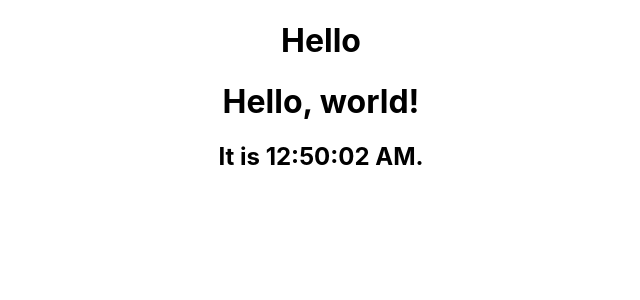
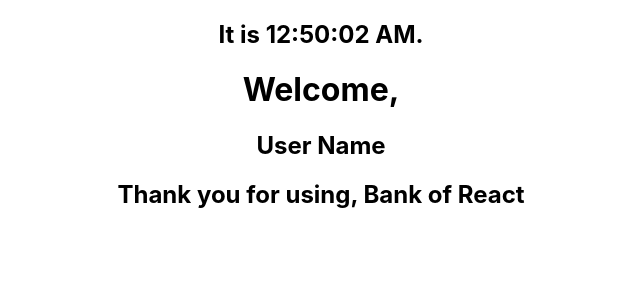
Before and after one commit to RN0529/Assignment3, a React (Create React App) app: page / in a window 1280 px wide. Shown: the top 300 px of the page, without its empty margins (319-959 px from the left). Built offline with nearby package versions, Linux system fonts and the light colour scheme.

Commit message:
added user component to the appjs

```diff
--- a/package.json
+++ b/package.json
@@ -3,6 +3,7 @@
   "version": "0.1.0",
   "private": true,
   "dependencies": {
+    "axios": "^0.26.1",
     "cra-template": "1.1.3",
     "react": "^18.0.0",
     "react-dom": "^18.0.0",
--- a/src/App.js
+++ b/src/App.js
@@ -1,11 +1,15 @@
 import logo from './logo.svg';
 import './App.css';
-import Clock from './Clock';
+import Clock from './components/Clock';
+import Welcome from './components/Welcomeuser';
+
 function App() {
   return (
     <div className="App">
-      <h1>Hello</h1>
+
       <Clock />
+      <Welcome />
+
     </div>
   );
 }
--- a/src/Clock.js
+++ b/src/components/Clock.js
@@ -25,7 +25,6 @@ class Clock extends React.Component {
     render() {
       return (
         <div>
-          <h1>Hello, world!</h1>
           <h2>It is {this.state.date.toLocaleTimeString()}.</h2>
         </div>
       );
--- /dev/null
+++ b/src/components/Welcomeuser.js
@@ -0,0 +1,25 @@
+import React, { Component } from 'react';
+class Welcome extends React.Component {
+    constructor(props) {
+      super(props);
+      this.state = {userName : "User Name"};
+    }
+    componentDidMount() {
+        this.state = {userName : "User Name"};
+    }
+
+    componentWillUnmount() {
+
+    }
+    render() {
+      return (
+        <div>
+          <h1>Welcome,</h1>
+          <h2>{this.state.userName}</h2>
+          <h2>Thank you for using, Bank of React</h2>
+        </div>
+      );
+    }
+  }
+
+  export default Welcome
```
Also changed, not shown: 1 other file (tests, documents, lock files or other folders).
